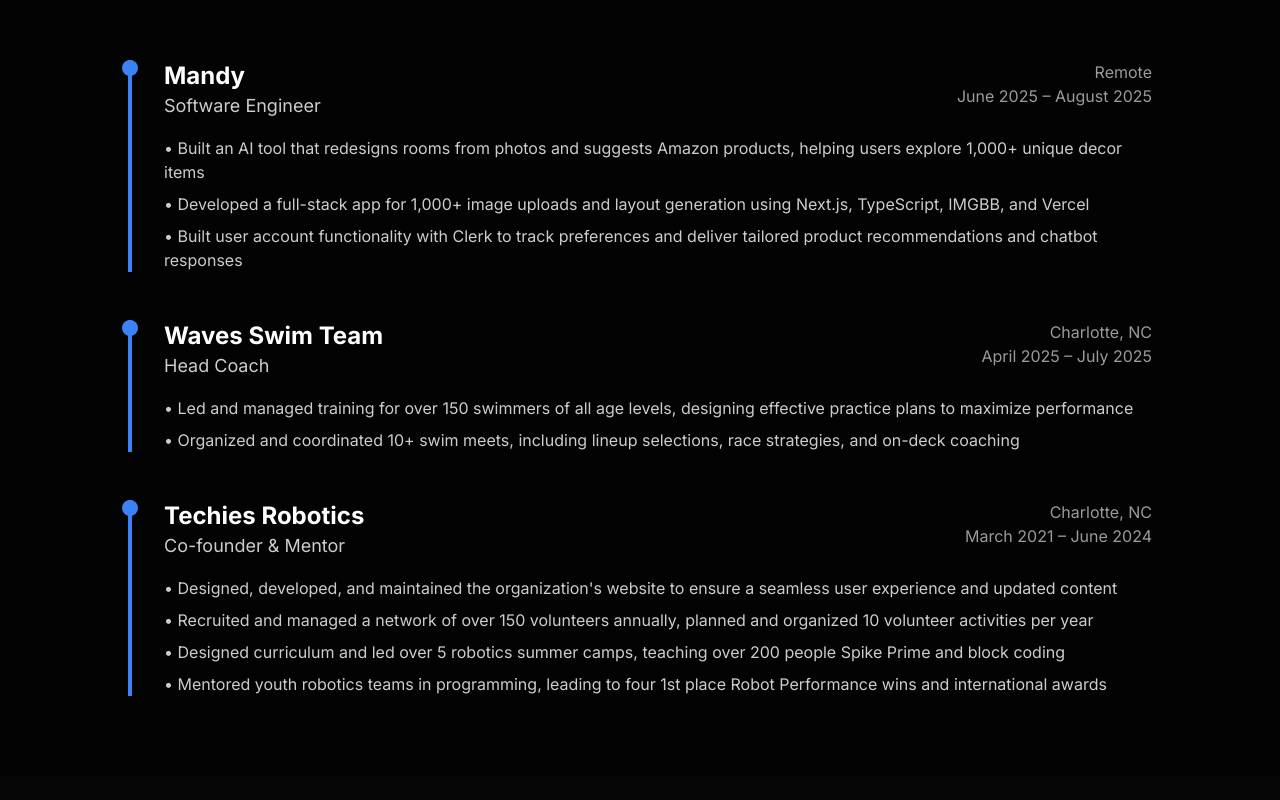
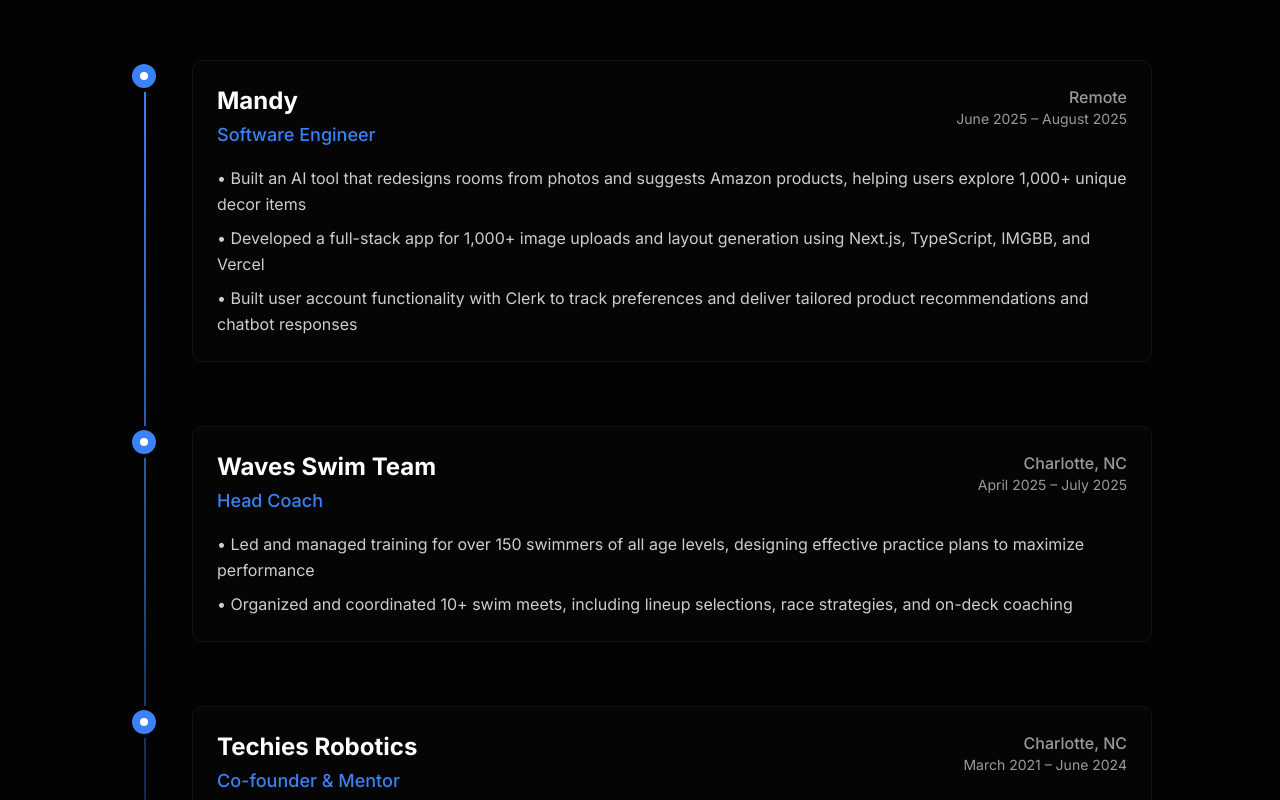
Before and after one commit to christopherzhangbrown/christopher-zhang-portfolio, a Next.js app: page / in a window 1280 px wide. Shown: the part 2180-2980 px from the top of the page. Built offline with nearby package versions, Linux system fonts and the light colour scheme.

Commit message:
added a timeline for experience

```diff
--- a/components/experience.tsx
+++ b/components/experience.tsx
@@ -15,60 +15,90 @@ export function Experience() {
           <span className="text-3xl animate-spin-slow">✻</span> EXPERIENCE
         </h2>
 
-        <div className="space-y-12">
+        <div className="relative">
+          {/* Timeline line */}
+          <div className="absolute left-4 top-0 bottom-0 w-0.5 bg-gradient-to-b from-[#3b82f6] via-[#3b82f6]/60 to-transparent"></div>
+
+          <div className="space-y-16">
             {/* Mandy - Software Engineer */}
-          <div className="border-l-4 border-[#3b82f6] pl-8 relative">
-            <div className="absolute w-4 h-4 bg-[#3b82f6] rounded-full -left-2.5 top-0"></div>
-            <div className="flex flex-col md:flex-row md:items-start md:justify-between mb-4">
-              <div>
-                <h3 className="text-2xl font-bold text-white">Mandy</h3>
-                <p className="text-lg text-white/80">Software Engineer</p>
+            <div className="relative flex items-start gap-8">
+              {/* Timeline dot */}
+              <div className="relative z-10 flex-shrink-0">
+                <div className="w-8 h-8 bg-[#3b82f6] rounded-full border-4 border-background flex items-center justify-center">
+                  <div className="w-2 h-2 bg-white rounded-full"></div>
+                </div>
+              </div>
+
+              {/* Content card */}
+              <div className="flex-1 bg-card/30 backdrop-blur-sm rounded-lg border border-border/50 p-6 hover:bg-card/50 transition-all duration-300">
+                <div className="flex flex-col lg:flex-row lg:items-start lg:justify-between mb-4">
+                  <div className="mb-2 lg:mb-0">
+                    <h3 className="text-2xl font-bold text-white mb-1">Mandy</h3>
+                    <p className="text-lg text-[#3b82f6] font-medium">Software Engineer</p>
                   </div>
                   <div className="text-right text-white/60">
-                <p>Remote</p>
-                <p>June 2025 – August 2025</p>
+                    <p className="font-medium">Remote</p>
+                    <p className="text-sm">June 2025 – August 2025</p>
                   </div>
                 </div>
-            <div className="space-y-2 text-white/80">
+                <div className="space-y-2 text-white/80 leading-relaxed">
                   <p>• Built an AI tool that redesigns rooms from photos and suggests Amazon products, helping users explore 1,000+ unique decor items</p>
                   <p>• Developed a full-stack app for 1,000+ image uploads and layout generation using Next.js, TypeScript, IMGBB, and Vercel</p>
                   <p>• Built user account functionality with Clerk to track preferences and deliver tailored product recommendations and chatbot responses</p>
                 </div>
               </div>
+            </div>
 
             {/* Waves Swim Team - Head Coach */}
-          <div className="border-l-4 border-[#3b82f6] pl-8 relative">
-            <div className="absolute w-4 h-4 bg-[#3b82f6] rounded-full -left-2.5 top-0"></div>
-            <div className="flex flex-col md:flex-row md:items-start md:justify-between mb-4">
-              <div>
-                <h3 className="text-2xl font-bold text-white">Waves Swim Team</h3>
-                <p className="text-lg text-white/80">Head Coach</p>
+            <div className="relative flex items-start gap-8">
+              {/* Timeline dot */}
+              <div className="relative z-10 flex-shrink-0">
+                <div className="w-8 h-8 bg-[#3b82f6] rounded-full border-4 border-background flex items-center justify-center">
+                  <div className="w-2 h-2 bg-white rounded-full"></div>
+                </div>
+              </div>
+
+              {/* Content card */}
+              <div className="flex-1 bg-card/30 backdrop-blur-sm rounded-lg border border-border/50 p-6 hover:bg-card/50 transition-all duration-300">
+                <div className="flex flex-col lg:flex-row lg:items-start lg:justify-between mb-4">
+                  <div className="mb-2 lg:mb-0">
+                    <h3 className="text-2xl font-bold text-white mb-1">Waves Swim Team</h3>
+                    <p className="text-lg text-[#3b82f6] font-medium">Head Coach</p>
                   </div>
                   <div className="text-right text-white/60">
-                <p>Charlotte, NC</p>
-                <p>April 2025 – July 2025</p>
+                    <p className="font-medium">Charlotte, NC</p>
+                    <p className="text-sm">April 2025 – July 2025</p>
                   </div>
                 </div>
-            <div className="space-y-2 text-white/80">
+                <div className="space-y-2 text-white/80 leading-relaxed">
                   <p>• Led and managed training for over 150 swimmers of all age levels, designing effective practice plans to maximize performance</p>
                   <p>• Organized and coordinated 10+ swim meets, including lineup selections, race strategies, and on-deck coaching</p>
                 </div>
               </div>
+            </div>
 
             {/* Techies Robotics - Co-founder & Mentor */}
-          <div className="border-l-4 border-[#3b82f6] pl-8 relative">
-            <div className="absolute w-4 h-4 bg-[#3b82f6] rounded-full -left-2.5 top-0"></div>
-            <div className="flex flex-col md:flex-row md:items-start md:justify-between mb-4">
-              <div>
-                <h3 className="text-2xl font-bold text-white">Techies Robotics</h3>
-                <p className="text-lg text-white/80">Co-founder & Mentor</p>
+            <div className="relative flex items-start gap-8">
+              {/* Timeline dot */}
+              <div className="relative z-10 flex-shrink-0">
+                <div className="w-8 h-8 bg-[#3b82f6] rounded-full border-4 border-background flex items-center justify-center">
+                  <div className="w-2 h-2 bg-white rounded-full"></div>
+                </div>
+              </div>
+
+              {/* Content card */}
+              <div className="flex-1 bg-card/30 backdrop-blur-sm rounded-lg border border-border/50 p-6 hover:bg-card/50 transition-all duration-300">
+                <div className="flex flex-col lg:flex-row lg:items-start lg:justify-between mb-4">
+                  <div className="mb-2 lg:mb-0">
+                    <h3 className="text-2xl font-bold text-white mb-1">Techies Robotics</h3>
+                    <p className="text-lg text-[#3b82f6] font-medium">Co-founder & Mentor</p>
                   </div>
                   <div className="text-right text-white/60">
-                <p>Charlotte, NC</p>
-                <p>March 2021 – June 2024</p>
+                    <p className="font-medium">Charlotte, NC</p>
+                    <p className="text-sm">March 2021 – June 2024</p>
                   </div>
                 </div>
-            <div className="space-y-2 text-white/80">
+                <div className="space-y-2 text-white/80 leading-relaxed">
                   <p>• Designed, developed, and maintained the organization's website to ensure a seamless user experience and updated content</p>
                   <p>• Recruited and managed a network of over 150 volunteers annually, planned and organized 10 volunteer activities per year</p>
                   <p>• Designed curriculum and led over 5 robotics summer camps, teaching over 200 people Spike Prime and block coding</p>
@@ -77,6 +107,8 @@ export function Experience() {
               </div>
             </div>
           </div>
+        </div>
+      </div>
     </section>
   )
 }
--- a/components/stack.tsx
+++ b/components/stack.tsx
@@ -19,8 +19,8 @@ export function Stack() {
       const windowHeight = window.innerHeight
 
       // Conservative timing - start when section is well in view, spread out over longer scroll
-      const startPoint = windowHeight * 1  // Start when section is 50% into view
-      const endPoint = -windowHeight * 1   // End when section is 50% past
+      const startPoint = windowHeight * 1
+      const endPoint = -windowHeight * 1
 
       let sectionProgress = 0
       if (rect.top <= startPoint && rect.bottom >= endPoint) {
```
Lines whose indentation alone changed are shown as unchanged.
